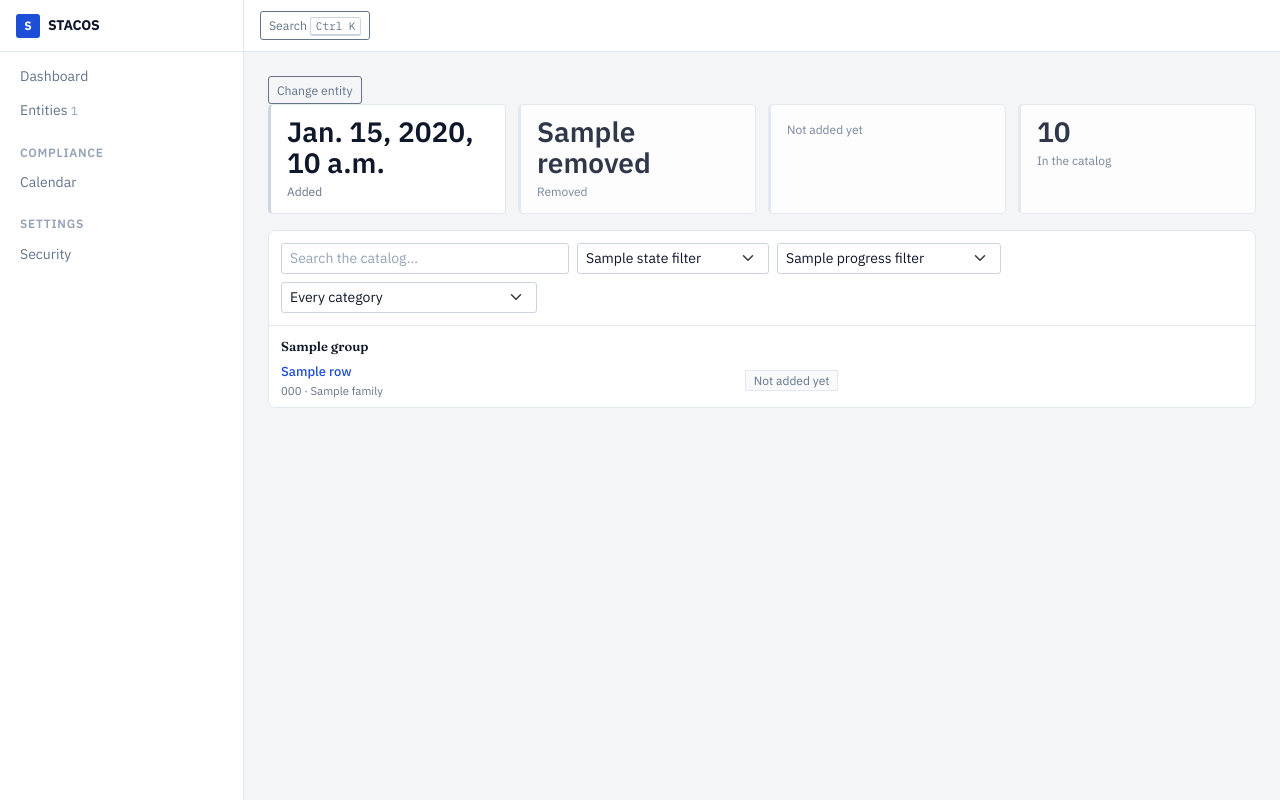
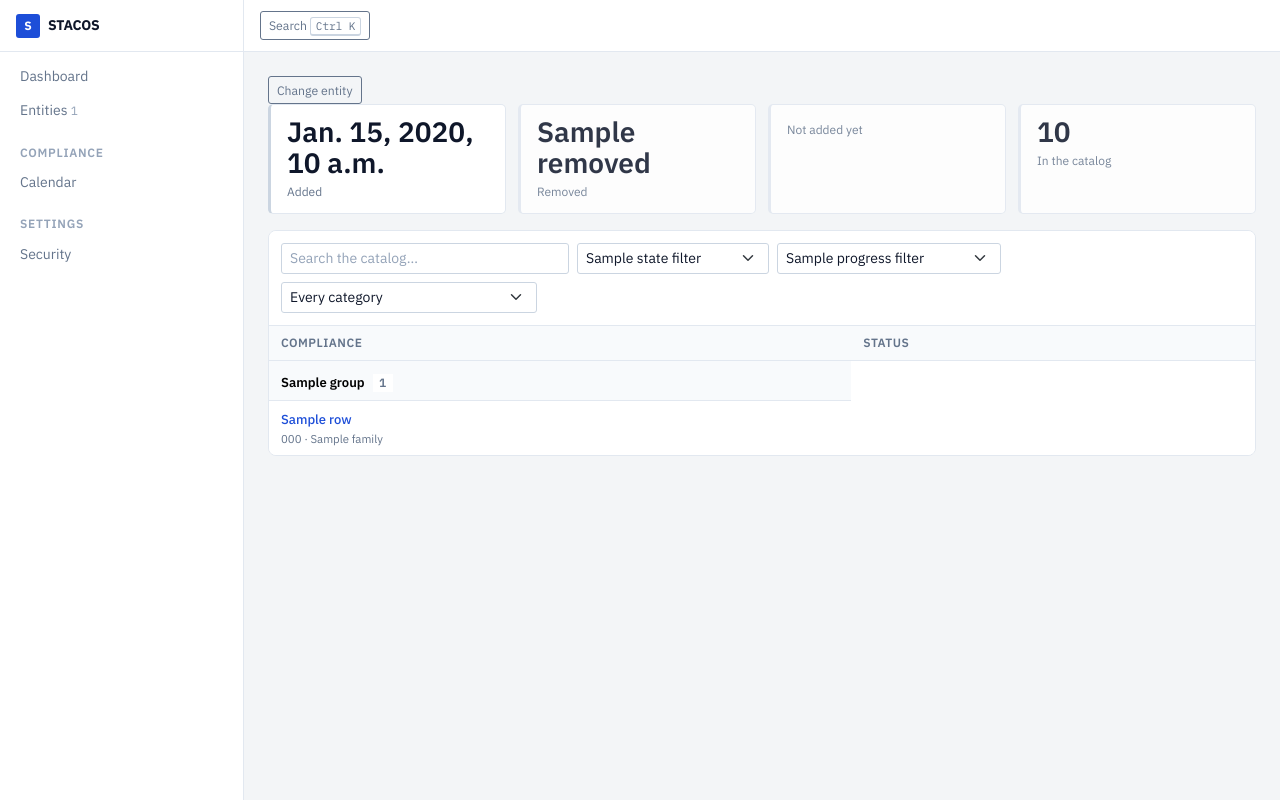
Before and after one commit to teamleaddeveloperphp1/stacos-dev-v1, a Django app: template templates/obligations/library.html in a window 1280 px wide. Run offline with Django 5.2, Linux system fonts and the light colour scheme; the template is opened without the code that fills it: most values are stand-ins (such as "Sample title", 1, 10 or a date in 2020); style sheets or scripts are compiled from the project's sources; some libraries are stand-ins or nearby versions.

Commit message:
Restyle the compliance library as one shared table
A table per category let each size its columns independently, so
column edges jumped at every category boundary; now one table with a
full-width category-introduction row.

Co-Authored-By: Claude Sonnet 5 <noreply@anthropic.com>

```diff
--- a/assets/scss/components/_table.scss
+++ b/assets/scss/components/_table.scss
@@ -1,16 +1,38 @@
-// The compliance library: one category at a time, each its own small table
-// inside the same data-table shell.
-.library-category {
-  border-bottom: 1px solid var(--stacos-border);
+// The compliance library: one shared table for every category, each one
+// introduced by its own full-width row rather than a table of its own — a
+// table per category left each free to size its Compliance/Status/Actions
+// columns independently, so the column edges jumped sideways at every
+// category boundary.
+.library-category-row td {
+  display: flex;
+  align-items: center;
+  gap: $stacos-space-2;
+  padding-top: $stacos-space-3;
+  font-size: $stacos-text-sm;
+  font-weight: 600;
+  background: var(--stacos-surface-sunken);
+}
 
-  &:last-child { border-bottom: none; }
+// The count of definitions in this category — a quiet pill, not a second
+// heading, so the eye still lands on the category name first.
+.library-category__count {
+  display: inline-flex;
+  align-items: center;
+  justify-content: center;
+  min-width: 1.25rem;
+  padding: 0 0.375rem;
+  border-radius: var(--stacos-radius-pill);
+  background: var(--stacos-surface);
+  color: var(--stacos-text-muted);
+  font-size: $stacos-text-xs;
+  font-weight: 600;
+}
 
-  &__title {
-    margin: 0;
-    padding: $stacos-space-3 $stacos-space-3 0;
-    font-size: $stacos-text-sm;
-    font-weight: 600;
-  }
+// Add / Remove / Restore in the library table swap for one another depending
+// on row state — a fixed width keeps the button from shifting the row's
+// right edge as its label changes length.
+.library-action-btn {
+  min-width: 5.5rem;
 }
 
 // The data table: dense, scannable, and the same everywhere.
--- a/templates/obligations/_fragments/library_body.html
+++ b/templates/obligations/_fragments/library_body.html
@@ -72,7 +72,7 @@
     </form>
   </div>
 
-  <div id="library-rows" aria-live="polite" aria-atomic="false">
+  <div class="data-table__scroll" id="library-rows" aria-live="polite" aria-atomic="false">
     {% include "obligations/_fragments/library_rows.html" %}
   </div>
 </div>
--- a/templates/obligations/_fragments/library_row.html
+++ b/templates/obligations/_fragments/library_row.html
@@ -24,36 +24,36 @@
         </div>
       {% endif %}
     {% elif row.state == "removed" %}
-      <span class="badge-soft">{% translate "Removed" %}</span>
+      <c-status-chip status="na" label="{% translate 'Removed' %}" />
     {% elif row.blocked_reason %}
-      <span class="badge-soft" title="{{ row.blocked_reason }}">
-        {% translate "Not added yet" %}
+      <span title="{{ row.blocked_reason }}">
+        <c-status-chip status="na" label="{% translate 'Not added yet' %}" />
       </span>
     {% else %}
-      <span class="text-muted small">{% translate "Not added yet" %}</span>
+      <c-status-chip status="na" label="{% translate 'Not added yet' %}" />
     {% endif %}
   </td>
   <td class="text-end">
     {% if can_manage %}
       {% if row.state == "added" %}
-        <button type="button" class="btn btn-sm btn-outline-secondary"
+        <button type="button" class="btn btn-sm btn-outline-secondary library-action-btn"
                 hx-get="{% url 'compliance:library_remove' entity.pk row.code %}"
                 hx-target="#modal-container" hx-swap="innerHTML">
           {% translate "Remove" %}
         </button>
       {% elif row.state == "removed" %}
-        <button type="button" class="btn btn-sm btn-outline-secondary"
+        <button type="button" class="btn btn-sm btn-outline-secondary library-action-btn"
                 hx-post="{% url 'compliance:library_restore' entity.pk row.code %}"
                 hx-swap="none">
           {% translate "Restore" %}
         </button>
       {% elif row.blocked_reason %}
-        <button type="button" class="btn btn-sm btn-outline-secondary" disabled
+        <button type="button" class="btn btn-sm btn-outline-secondary library-action-btn" disabled
                 title="{{ row.blocked_reason }}">
           {% translate "Add" %}
         </button>
       {% else %}
-        <button type="button" class="btn btn-sm btn-outline-primary"
+        <button type="button" class="btn btn-sm btn-outline-primary library-action-btn"
                 hx-get="{% url 'compliance:library_force_add' entity.pk row.code %}"
                 hx-target="#modal-container" hx-swap="innerHTML">
           {% translate "Add" %}
--- a/templates/obligations/_fragments/library_rows.html
+++ b/templates/obligations/_fragments/library_rows.html
@@ -1,25 +1,38 @@
 {% load i18n %}
 {% comment %}
-  The catalog, grouped by category. Swapped as a whole by the filter toolbar;
-  each row also carries its own id so a single action (remove/force-add/
-  restore) can update just its row via an out-of-band swap.
+  The catalog, grouped by category, in one shared table — matching every other
+  list in the product (see calendar_body.html) — with each category introduced
+  by its own full-width row rather than a table of its own. A table per
+  category left each one free to size its Compliance/Status/Actions columns
+  independently, so the column edges jumped sideways every time a new category
+  started. Swapped as a whole by the filter toolbar; each row also carries its
+  own id so a single action (remove/force-add/restore) can update just its row
+  via an out-of-band swap.
 {% endcomment %}
+<table class="table mb-0">
+  <thead>
+    <tr>
+      <th>{% translate "Compliance" %}</th>
+      <th>{% translate "Status" %}</th>
+      <th class="text-end"><span class="visually-hidden">{% translate "Actions" %}</span></th>
+    </tr>
+  </thead>
+  <tbody>
     {% if groups %}
       {% for code, label, rows in groups %}
-    <div class="library-category">
-      <h3 class="library-category__title">{{ label }}</h3>
-      <div class="data-table__scroll">
-        <table class="table mb-0">
-          <tbody>
+        <tr class="library-category-row">
+          <td colspan="3">
+            {{ label }}
+            <span class="library-category__count">{{ rows|length }}</span>
+          </td>
+        </tr>
         {% for row in rows %}
           {% include "obligations/_fragments/library_row.html" %}
         {% endfor %}
-          </tbody>
-        </table>
-      </div>
-    </div>
       {% endfor %}
     {% else %}
+      <tr>
+        <td colspan="3" class="p-0">
           <c-empty-state title="{% translate 'Nothing matches that filter' %}"
                          body="{% translate 'Try a different search term, or clear a filter.' %}">
             <a class="btn btn-sm btn-outline-secondary" href="{% url 'compliance:library' entity.pk %}"
@@ -27,4 +40,8 @@
               {% translate "Clear filters" %}
             </a>
           </c-empty-state>
+        </td>
+      </tr>
     {% endif %}
+  </tbody>
+</table>
```
Lines whose indentation alone changed are shown as unchanged.
